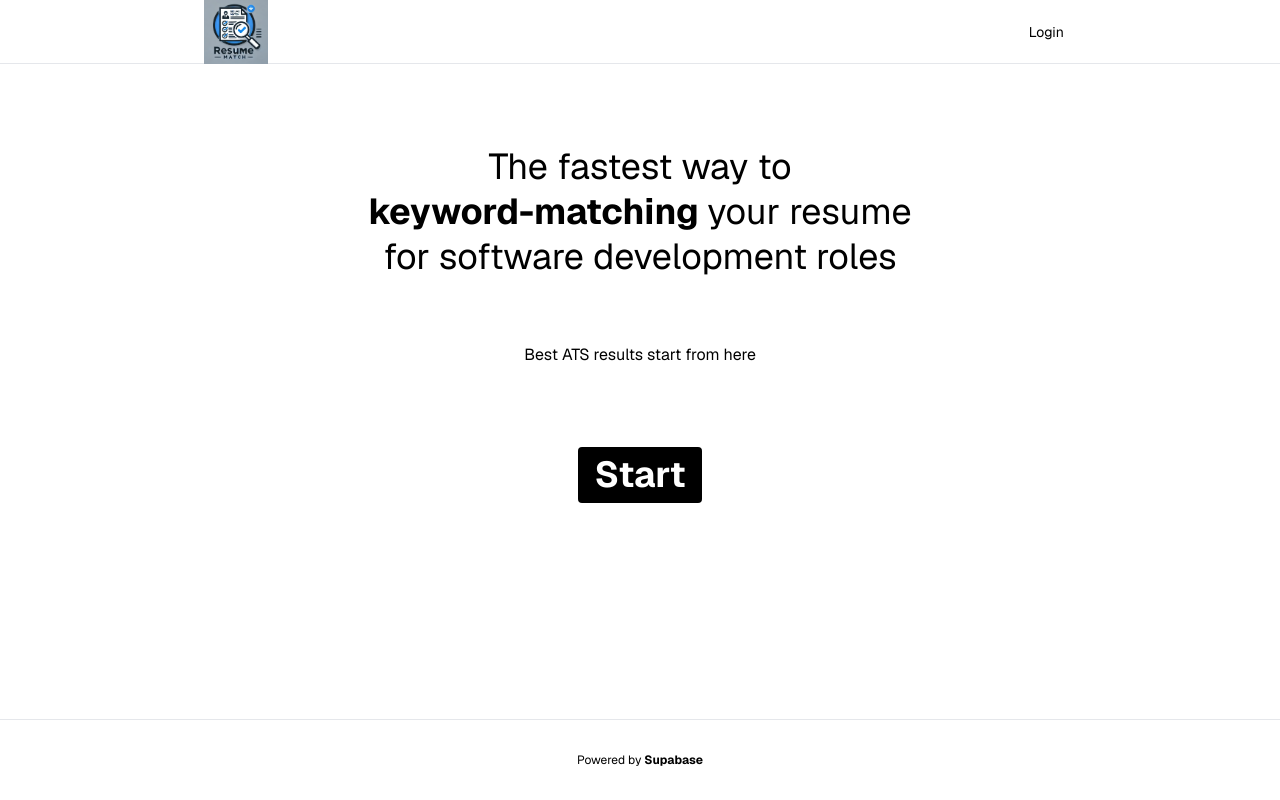
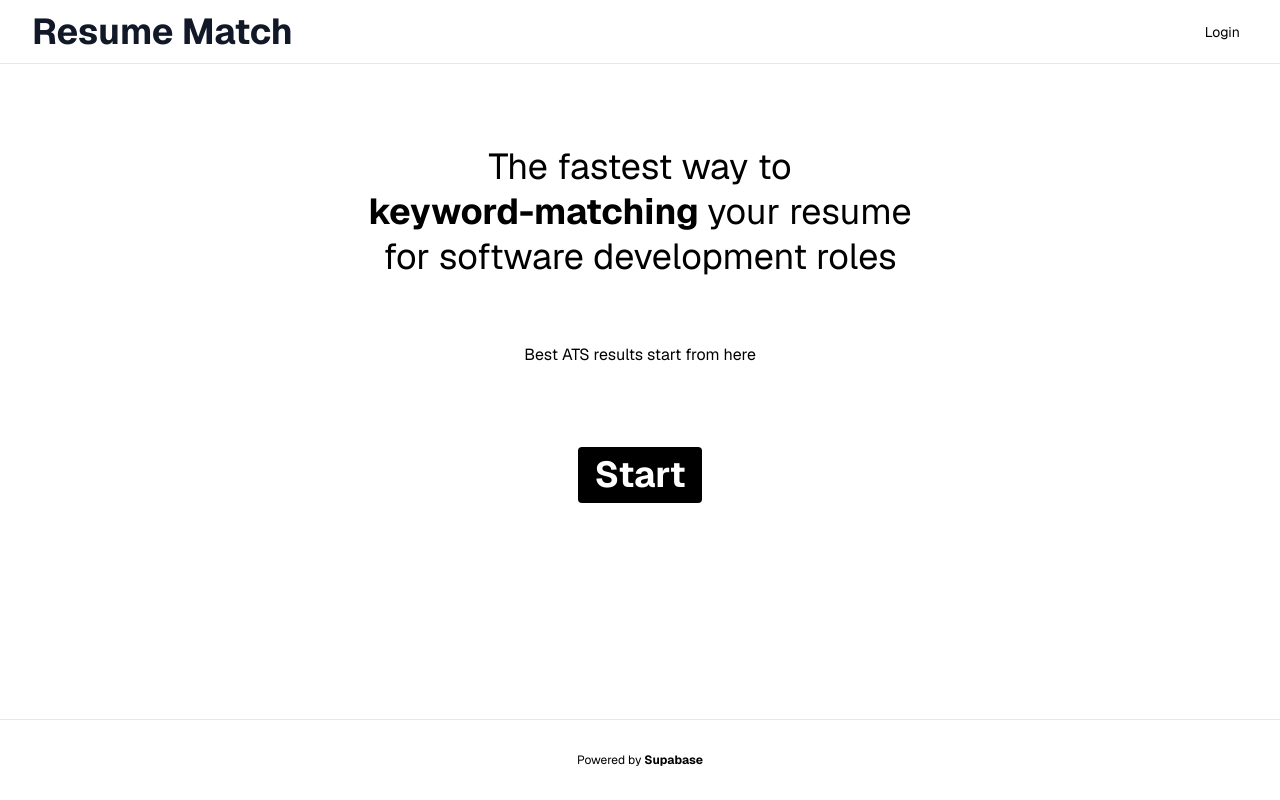
Before and after one commit to tyyin98/resumeMatch, a Next.js app: page / in a window 1280 px wide. Built offline with nearby package versions, Linux system fonts and the light colour scheme; no server answers.

Commit message:
enhanced UI

```diff
--- a/app/page.tsx
+++ b/app/page.tsx
@@ -7,16 +7,7 @@ import Header from "@/components/Header";
 import Head from "next/head";
 import Link from "next/link";
 import Logo from "@/components/Logo";
-import {
-  NavigationMenu,
-  NavigationMenuContent,
-  NavigationMenuIndicator,
-  NavigationMenuItem,
-  NavigationMenuLink,
-  NavigationMenuList,
-  NavigationMenuTrigger,
-  NavigationMenuViewport,
-} from "@/components/ui/navigation-menu";
+import Navbar from "@/components/ui/navbar";
 
 export default async function Index() {
   const canInitSupabaseClient = () => {
@@ -34,12 +25,13 @@ export default async function Index() {
 
   return (
     <div className="flex-1 w-full flex flex-col gap-20 items-center">
-      <nav className="w-full flex justify-center border-b border-b-foreground/10 h-16">
+      <Navbar />
+      {/* <nav className="w-full flex justify-center border-b border-b-foreground/10 h-16">
         <div className="w-full max-w-4xl flex justify-between items-center p-3 text-sm">
           <Logo />
           {isSupabaseConnected && <AuthButton />}
         </div>
-      </nav>
+      </nav> */}
 
       <div className="flex-1 flex flex-col gap-20 max-w-4xl px-3">
         <Header />
--- /dev/null
+++ b/app/profile/page.tsx
@@ -0,0 +1,38 @@
+import { createClient } from "@/utils/supabase/server";
+import { redirect } from "next/navigation";
+import React from "react";
+import Navbar from "@/components/ui/navbar";
+
+export default async function profile() {
+  async function getUserCredits(email: string | undefined) {
+    const { data, error } = await supabase
+      .from("usage")
+      .select("credits_left")
+      .eq("userID", email)
+      .single();
+
+    // console.log(`profile page`, email);
+    return data?.credits_left;
+  }
+
+  const supabase = createClient();
+
+  const {
+    data: { user },
+  } = await supabase.auth.getUser();
+
+  if (!user) {
+    return redirect("/login");
+  }
+  const credits = await getUserCredits(user?.email);
+  return (
+    <div>
+      <Navbar />
+      <div className="flex justify-center flex-col">
+        <div>profile</div>
+        <div>email: {user.email}</div>
+        <div>credits: {credits}</div>
+      </div>
+    </div>
+  );
+}
--- a/app/protected/loading.tsx
+++ b/app/protected/loading.tsx
@@ -4,9 +4,11 @@ import Logo from "@/components/Logo";
 export default function loading() {
   return (
     <div className="flex-1 w-full flex flex-col gap-20 items-center">
-      <nav className="w-full flex justify-center border-b border-b-foreground/10 h-16">
-        <div className="w-full max-w-4xl flex justify-between items-center p-3 text-sm">
-          <Logo />
+      <nav className="w-screen flex justify-between border-b border-b-foreground/10 h-16">
+        <div className="w-screen flex justify-between items-center p-3 text-sm">
+          <div className="pl-5">
+            <Logo />
+          </div>
         </div>
       </nav>
       <div className="flex-1 w-full flex flex-col gap-20 items-center">
--- a/app/protected/page.tsx
+++ b/app/protected/page.tsx
@@ -7,6 +7,7 @@ import { redirect } from "next/navigation";
 import ResumeMatch from "@/components/ResumeMatch/ResumeMatch";
 import ResumeMatchComp from "@/components/ResumeMatch/ReSumeMatchUseComp";
 import Logo from "@/components/Logo";
+import Navbar from "@/components/ui/navbar";
 // import { useChat } from "ai/react";
 
 export default async function ProtectedPage() {
@@ -25,12 +26,13 @@ export default async function ProtectedPage() {
   return (
     <div className="flex-1 w-full flex flex-col gap-20 items-center">
       <div className="w-full">
-        <nav className="w-full flex justify-center border-b border-b-foreground/10 h-16">
+        <Navbar />
+        {/* <nav className="w-full flex justify-center border-b border-b-foreground/10 h-16">
           <div className="w-full max-w-4xl flex justify-between items-center p-3 text-sm">
             <Logo />
             <AuthButton />
           </div>
-        </nav>
+        </nav> */}
       </div>
 
       <div className="flex-1 flex flex-col gap-20 max-w-4xl px-3">
--- a/components/AuthButton.tsx
+++ b/components/AuthButton.tsx
@@ -19,7 +19,13 @@ export default async function AuthButton() {
 
   return user ? (
     <div className="flex items-center gap-4">
-      Hey, {user.email}!
+      {/* Hey, {user.email}! */}
+      <Link href="/profile">
+        <div className="bg-black text-white rounded-full px-8 py-2 cursor-pointer hover:bg-gray-800">
+          Profile
+        </div>
+      </Link>
+
       <form action={signOut}>
         <button className="py-2 px-4 rounded-md no-underline bg-btn-background hover:bg-btn-background-hover">
           Logout
--- a/components/Logo.tsx
+++ b/components/Logo.tsx
@@ -3,7 +3,8 @@ import Link from "next/link";
 export default function Logo() {
   return (
     <Link href="/">
-      <img src="/Logo2.png" alt="Resume Match Logo" className="h-16 w-auto" />
+      {/* <img src="/Logo2.png" alt="Resume Match Logo" className="h-16 w-auto" /> */}
+      <div className="text-4xl font-bold text-gray-900">Resume Match</div>
     </Link>
   );
 }
--- /dev/null
+++ b/components/ui/navbar.tsx
@@ -0,0 +1,32 @@
+import React from "react";
+import Logo from "@/components/Logo";
+import { createClient } from "@/utils/supabase/server";
+import AuthButton from "../AuthButton";
+
+export default function Navbar() {
+  const canInitSupabaseClient = () => {
+    // This function is just for the interactive tutorial.
+    // Feel free to remove it once you have Supabase connected.
+    try {
+      createClient();
+      return true;
+    } catch (e) {
+      return false;
+    }
+  };
+
+  const isSupabaseConnected = canInitSupabaseClient();
+  return (
+    <>
+      <nav className="w-screen flex justify-between border-b border-b-foreground/10 h-16">
+        <div className="w-screen flex justify-between items-center p-3 text-sm">
+          <div className="pl-5">
+            <Logo />
+          </div>
+
+          <div className="pr-4">{isSupabaseConnected && <AuthButton />}</div>
+        </div>
+      </nav>
+    </>
+  );
+}
```
